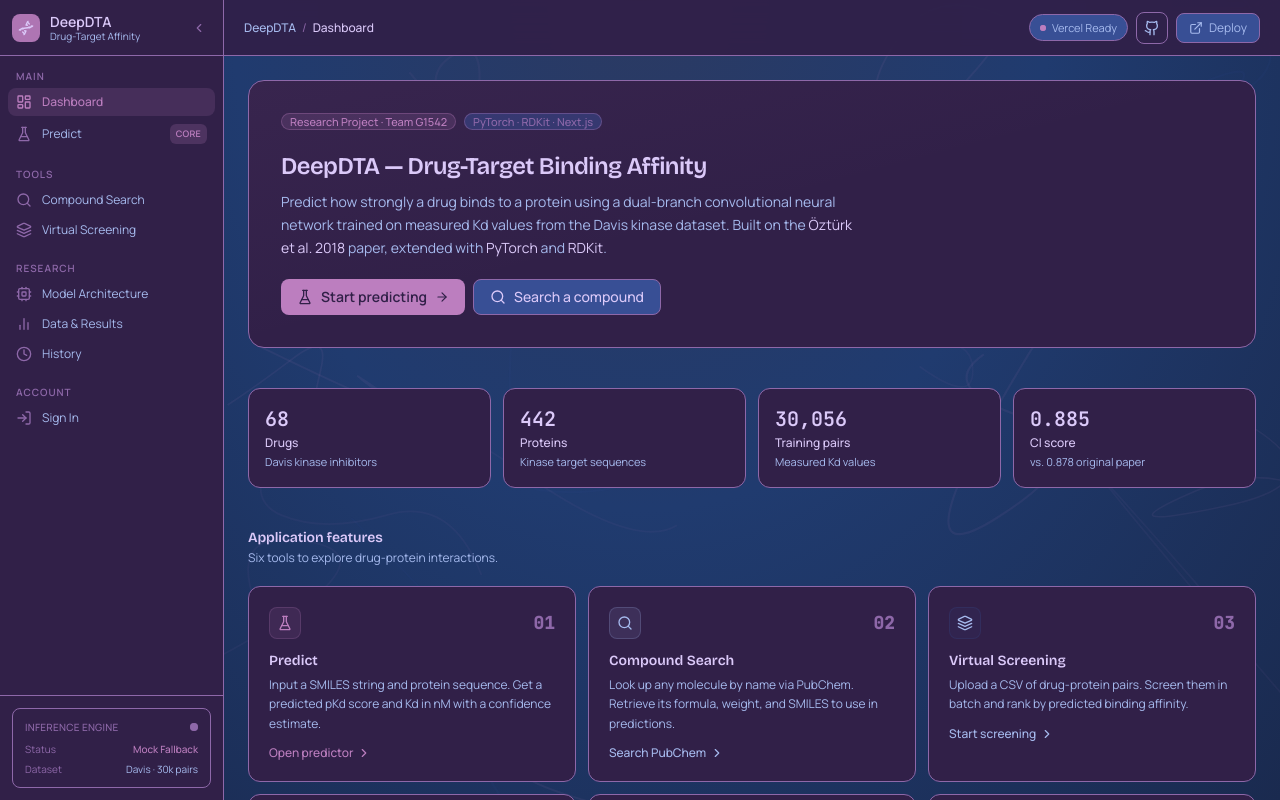
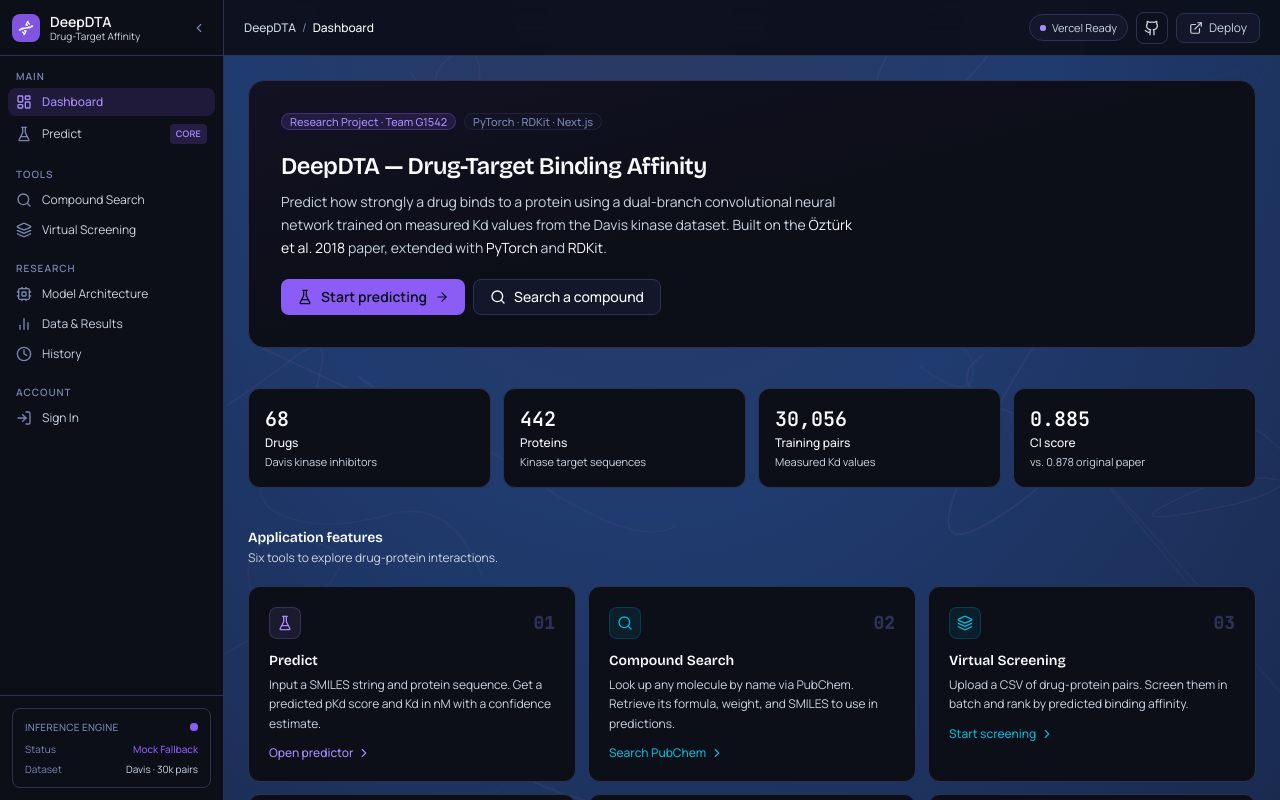
Before and after one commit to SC-Charan/DeepDTA-Plus, a Next.js app in the folder frontend/: page / in a window 1280 px wide. Built offline with nearby package versions, Linux system fonts and the light colour scheme; no server answers.

Commit message:
tailwind.config.ts

```diff
--- a/frontend/tailwind.config.ts
+++ b/frontend/tailwind.config.ts
@@ -1,46 +1,21 @@
 import type { Config } from "tailwindcss";
 
-// ── Core palette ────────────────────────────────────────────────────────────
 const palette = {
-  page: "#203B6F",
-  panel: "#312048",
-  secondary: "#384F95",
-  pixel: "#8E68A9",
-  accent: "#BC7EBF",
-  heading: "#DBC9F9",
-  body: "#A6BAEE",
+  bgBase: "#06070D",
+  bgSurface: "#0C0E18",
+  bgElevated: "#14172A",
+  bgHover: "#1B1F35",
+  borderSubtle: "#1F2338",
+  borderDefault: "#2D3252",
+  borderBright: "#404878",
+  accent: "#8B5CF6",
+  accentBright: "#A78BFA",
+  accentPink: "#EC4899",
+  accentCyan: "#06B6D4",
+  heading: "#F8FAFC",
+  body: "#CBD5E1",
+  muted: "#7A86B0",
 } as const;
-
-// ── Derived neutrals (for depth) ────────────────────────────────────────────
-const neutral = {
-  950: "#0F1A33",
-  900: "#1A2A4F",
-  800: "#2B3A63",
-  700: "#4A5A87",
-} as const;
-
-// ── Shadows (tinted with neutral-950, never pure black) ─────────────────────
-const shadowCard =
-  "0 1px 0 rgba(219, 201, 249, 0.04) inset, 0 8px 24px -12px rgba(15, 26, 51, 0.6)";
-const shadowCardHover =
-  "0 1px 0 rgba(219, 201, 249, 0.06) inset, 0 12px 28px -12px rgba(15, 26, 51, 0.7)";
-const shadowSm = "0 1px 2px 0 rgba(15, 26, 51, 0.35)";
-const shadowMd = "0 4px 12px -4px rgba(15, 26, 51, 0.5)";
-const shadowLg = "0 8px 24px -12px rgba(15, 26, 51, 0.6)";
-const shadowXl = "0 16px 36px -16px rgba(15, 26, 51, 0.7)";
-
-// Legacy alias scales, shared by zinc and slate
-const grey = {
-  100: palette.heading,
-  200: palette.heading,
-  300: palette.body,
-  400: palette.body,
-  500: neutral[700],
-  600: neutral[700],
-  700: palette.secondary,
-  800: palette.panel,
-  900: palette.panel,
-};
 
 const config: Config = {
   darkMode: "class",
@@ -50,223 +25,144 @@ const config: Config = {
     "./app/**/*.{js,ts,jsx,tsx,mdx}",
   ],
   theme: {
-    // Replaces Tailwind's default colours: the palette is the entire colour set.
     colors: {
       transparent: "transparent",
       current: "currentColor",
       inherit: "inherit",
 
-      // ── Semantic tokens ──────────────────────────────────────────────────
-      page: palette.page, // bg-page
-      panel: palette.panel, // bg-panel
-      secondary: palette.secondary, // bg-secondary
-      elevated: palette.panel, // bg-elevated
-      pixel: palette.pixel, // border-pixel
-      accent: palette.accent, // ring-accent, text-accent
-      heading: palette.heading, // text-heading
-      body: palette.body, // text-body
-      muted: neutral[700], // text-muted
+      // Semantic
+      page: palette.bgBase,
+      panel: palette.bgSurface,
+      secondary: palette.bgElevated,
+      pixel: palette.borderDefault,
+      accent: palette.accent,
+      "btn-accent": palette.accent,
+      "accent-bright": palette.accentBright,
+      "accent-pink": palette.accentPink,
+      "accent-cyan": palette.accentCyan,
+      heading: palette.heading,
+      body: palette.body,
+      muted: palette.muted,
+      "border-subtle": palette.borderSubtle,
+      "border-bright": palette.borderBright,
 
-      // Buttons (bg-btn-accent / bg-btn-secondary; see .btn-* in globals.css)
-      "btn-accent": {
-        DEFAULT: palette.accent,
-        hover: palette.heading,
-        text: palette.panel,
+      // Binding
+      "binding-veryhigh": { DEFAULT: palette.accentBright, text: palette.bgSurface },
+      "binding-high": { DEFAULT: palette.accentPink, text: palette.heading },
+      "binding-moderate": { DEFAULT: palette.accentCyan, text: palette.bgSurface },
+      "binding-none": { DEFAULT: palette.bgElevated, text: palette.muted },
+
+      // Legacy surfaces
+      background: palette.bgBase,
+      canvas: { DEFAULT: palette.bgBase, subtle: palette.bgSurface, inset: palette.bgSurface, overlay: palette.bgElevated },
+      surface: { DEFAULT: palette.bgBase, card: palette.bgSurface, elevated: palette.bgElevated, overlay: palette.bgElevated, border: palette.borderDefault, hover: palette.bgElevated },
+      fg: { DEFAULT: palette.heading, muted: palette.body, subtle: palette.muted, on_emphasis: palette.bgBase },
+
+      // Legacy families → remapped to palette
+      white: palette.heading,
+      black: palette.bgBase,
+      zinc: { 100: palette.heading, 200: palette.heading, 300: palette.body, 400: palette.body, 500: palette.muted, 600: palette.muted, 700: palette.borderDefault, 800: palette.bgElevated, 900: palette.bgSurface },
+      slate: { 100: palette.heading, 200: palette.heading, 300: palette.body, 400: palette.body, 500: palette.muted, 600: palette.muted, 700: palette.borderDefault, 800: palette.bgElevated, 900: palette.bgSurface },
+      gray: { 100: palette.heading, 200: palette.heading, 300: palette.body, 400: palette.body, 500: palette.muted, 600: palette.muted, 700: palette.borderDefault, 800: palette.bgElevated, 900: palette.bgSurface },
+      neutral: { 50: palette.heading, 100: palette.heading, 200: palette.heading, 300: palette.body, 400: palette.body, 500: palette.muted, 600: palette.muted, 700: palette.borderDefault, 800: palette.bgElevated, 900: palette.bgSurface, 950: palette.bgBase },
+      blue: { 300: palette.body, 400: palette.accentCyan, 500: palette.accentCyan, 600: palette.accentCyan },
+      cyan: { 300: palette.body, 400: palette.accentCyan, 500: palette.accentCyan },
+      sky: { 400: palette.accentCyan, 500: palette.accentCyan },
+      emerald: { 300: palette.accentBright, 400: palette.accentBright, 500: palette.accentBright },
+      green: { 300: palette.accentBright, 400: palette.accentBright, 500: palette.accentBright },
+      red: { 300: palette.accentPink, 400: palette.accentPink, 500: palette.accentPink },
+      rose: { 400: palette.accentPink, 500: palette.accentPink },
+      purple: { 300: palette.accentBright, 400: palette.accent, 500: palette.accent },
+      violet: { 400: palette.accent, 500: palette.accent },
+      pink: { 400: palette.accentPink, 500: palette.accentPink },
+      orange: { 300: palette.accent, 400: palette.accent, 500: palette.accent },
+      amber: { 300: palette.accent, 400: palette.accent, 500: palette.accent },
+      yellow: { 400: palette.accent, 500: palette.accent },
+      indigo: { 400: palette.accent, 500: palette.accent },
+
+      brand: {
+        50: palette.heading, 100: palette.heading, 200: palette.body,
+        300: palette.accentBright, 400: palette.accentBright, 500: palette.accent,
+        600: palette.accent, 700: palette.accent, 800: palette.bgElevated,
+        900: palette.bgSurface, accent: palette.accent, emphasis: palette.accentBright,
+        muted: palette.muted,
       },
-      "btn-secondary": {
-        DEFAULT: palette.secondary,
-        hover: neutral[700],
-        text: palette.heading,
-      },
-
-      // Binding-status tokens
-      "binding-veryhigh": { DEFAULT: "#DBC9F9", text: "#312048" },
-      "binding-high": { DEFAULT: "#BC7EBF", text: "#312048" },
-      "binding-moderate": { DEFAULT: "#A6BAEE", text: "#312048" },
-      "binding-none": { DEFAULT: "#384F95", text: "#A6BAEE", border: "#8E68A9" },
-
-      // Neutrals. 700–950 are the derived neutrals; 50–600 are legacy aliases.
-      neutral: {
-        50: palette.heading,
-        100: palette.heading,
-        200: palette.heading,
-        300: palette.body,
-        400: palette.body,
-        500: palette.pixel,
-        600: palette.pixel,
-        700: neutral[700],
-        800: neutral[800],
-        900: neutral[900],
-        950: neutral[950],
-      },
-
-      // ── LEGACY ALIASES ───────────────────────────────────────────────────
-      // Existing pages use these class names. Remove once the page restyles
-      // are applied.
-      white: palette.heading,
-      black: neutral[950],
-      zinc: grey,
-      slate: grey,
-      blue: { 300: palette.body, 400: palette.body, 500: palette.secondary },
-      cyan: { 300: palette.body, 400: palette.body, 500: palette.secondary },
-      emerald: { 300: palette.accent, 400: palette.accent, 500: palette.accent },
-      green: { 300: palette.accent, 400: palette.accent, 500: palette.accent },
-      red: { 300: palette.accent, 400: palette.accent, 500: palette.accent },
-      purple: { 300: palette.heading, 400: palette.accent, 500: palette.pixel },
-      orange: { 300: palette.heading, 400: palette.accent, 500: palette.pixel },
-      amber: { 300: palette.heading, 400: palette.accent, 500: palette.pixel },
-      yellow: { 400: palette.accent, 500: palette.pixel },
-
-      // Older semantic names carried over from the pixel config, still mapped
-      // onto the palette so nothing renders off-palette.
-      background: palette.page,
-      canvas: {
-        DEFAULT: palette.page,
-        subtle: palette.panel,
-        inset: palette.panel,
-        overlay: palette.secondary,
-      },
-      surface: {
-        DEFAULT: palette.page,
-        card: palette.panel,
-        elevated: palette.secondary,
-        overlay: palette.secondary,
-        border: palette.pixel,
-        hover: palette.secondary,
-      },
-      fg: {
-        DEFAULT: palette.heading,
-        muted: palette.body,
-        subtle: palette.pixel,
-        on_emphasis: palette.panel,
-      },
-      brand: {
-        50: palette.heading,
-        100: palette.heading,
-        200: palette.heading,
-        300: palette.accent,
-        400: palette.accent,
-        500: palette.accent,
-        600: palette.accent,
-        700: palette.pixel,
-        800: palette.secondary,
-        900: palette.panel,
-        accent: palette.accent,
-        emphasis: palette.heading,
-        muted: palette.pixel,
-      },
-      teal: {
-        50: palette.heading,
-        300: palette.body,
-        400: palette.body,
-        500: palette.body,
-        600: palette.body,
-        700: palette.secondary,
-        accent: palette.body,
-      },
-      danger: {
-        DEFAULT: palette.heading,
-        muted: palette.pixel,
-        subtle: palette.secondary,
-        emphasis: palette.accent,
-      },
+      teal: { 50: palette.heading, 300: palette.accentCyan, 400: palette.accentCyan, 500: palette.accentCyan, 600: palette.accentCyan, 700: palette.bgElevated, accent: palette.accentCyan },
+      danger: { DEFAULT: palette.accentPink, muted: palette.muted, subtle: palette.bgElevated, emphasis: palette.accentPink },
     },
 
     borderRadius: {
-      none: "0",
-      sm: "6px",
-      DEFAULT: "8px",
-      md: "8px",
-      lg: "12px",
-      xl: "16px",
-      "2xl": "16px",
-      "3xl": "16px",
-      full: "9999px",
+      none: "0", sm: "4px", DEFAULT: "8px", md: "8px", lg: "12px",
+      xl: "16px", "2xl": "20px", "3xl": "24px", full: "9999px",
     },
 
-    // Soft outer shadows plus a 1px top highlight. No bevels, no glow.
     boxShadow: {
       none: "none",
-      sm: shadowSm,
-      DEFAULT: shadowCard,
-      md: shadowMd,
-      lg: shadowLg,
-      xl: shadowXl,
-      "2xl": shadowXl,
-      inner: "none",
-      card: shadowCard,
-      "card-hover": shadowCardHover,
-
-      // Legacy names from the pixel config
-      bevel: shadowCard,
-      "bevel-secondary": shadowCard,
-      "bevel-sunken": "none",
-      "bevel-accent": shadowCard,
-      "bevel-accent-pressed": "none",
-      "glow-sm": "none",
-      glow: "none",
-      "glow-teal": "none",
-      z1: shadowSm,
-      z2: shadowMd,
-      z3: shadowLg,
-      z4: shadowXl,
+      sm: "0 1px 2px rgba(0,0,0,0.5)",
+      DEFAULT: "0 4px 16px rgba(0,0,0,0.5)",
+      md: "0 8px 24px rgba(0,0,0,0.5)",
+      lg: "0 16px 40px rgba(0,0,0,0.6)",
+      xl: "0 24px 60px rgba(0,0,0,0.7)",
+      inner: "inset 0 1px 0 rgba(248,250,252,0.06)",
+      glow: "0 0 30px -5px rgba(139, 92, 246, 0.5)",
+      "glow-sm": "0 0 20px -5px rgba(139, 92, 246, 0.4)",
+      "glow-accent": "0 0 40px -10px rgba(167, 139, 250, 0.6)",
+      "glow-pink": "0 0 30px -5px rgba(236, 72, 153, 0.5)",
+      "glow-cyan": "0 0 30px -5px rgba(6, 182, 212, 0.5)",
+      card: "0 8px 24px rgba(0,0,0,0.5), inset 0 1px 0 rgba(248,250,252,0.04)",
+      "card-hover": "0 16px 40px rgba(0,0,0,0.6), inset 0 1px 0 rgba(248,250,252,0.06)",
+      z1: "0 2px 8px rgba(0,0,0,0.4)",
+      z2: "0 4px 16px rgba(0,0,0,0.5)",
+      z3: "0 8px 24px rgba(0,0,0,0.5)",
+      z4: "0 16px 40px rgba(0,0,0,0.6)",
     },
 
     extend: {
       fontFamily: {
-        sans: [
-          "var(--font-body)",
-          "ui-sans-serif",
-          "system-ui",
-          "-apple-system",
-          "Segoe UI",
-          "sans-serif",
-        ],
-        body: [
-          "var(--font-body)",
-          "ui-sans-serif",
-          "system-ui",
-          "-apple-system",
-          "Segoe UI",
-          "sans-serif",
-        ],
-        heading: [
-          "var(--font-heading)",
-          "ui-sans-serif",
-          "system-ui",
-          "-apple-system",
-          "Segoe UI",
-          "sans-serif",
-        ],
-        mono: [
-          "var(--font-mono)",
-          "ui-monospace",
-          "SFMono-Regular",
-          "Menlo",
-          "Consolas",
-          "monospace",
-        ],
-        // Legacy: `font-pixel` now resolves to the heading face
-        pixel: [
-          "var(--font-heading)",
-          "ui-sans-serif",
-          "system-ui",
-          "sans-serif",
-        ],
+        sans: ["var(--font-body)", "system-ui", "sans-serif"],
+        body: ["var(--font-body)", "system-ui", "sans-serif"],
+        heading: ["var(--font-heading)", "system-ui", "sans-serif"],
+        mono: ["var(--font-mono)", "ui-monospace", "monospace"],
       },
-
-      // Default border colour (bare `border`, `divide-*`)
-      borderColor: {
-        DEFAULT: neutral[800],
+      fontSize: {
+        xs: ["0.75rem", { lineHeight: "1rem" }],
+        sm: ["0.875rem", { lineHeight: "1.25rem" }],
+        base: ["1rem", { lineHeight: "1.5" }],
+        lg: ["1.125rem", { lineHeight: "1.75rem" }],
+        xl: ["1.25rem", { lineHeight: "1.75rem" }],
+        "2xl": ["1.5rem", { lineHeight: "2rem" }],
+        "3xl": ["1.875rem", { lineHeight: "2.25rem" }],
+        "4xl": ["2.25rem", { lineHeight: "2.5rem" }],
+        "5xl": ["3rem", { lineHeight: "1.1" }],
+        "6xl": ["3.75rem", { lineHeight: "1.1" }],
       },
-
-      // Focus rings: restores ring utilities so focus:ring-2 etc. work
-      ringWidth: {
-        DEFAULT: "3px",
+      borderColor: ({ theme }) => ({
+        ...(theme("colors") as Record<string, unknown>),
+        DEFAULT: palette.borderDefault,
+      }),
+      backgroundImage: {
+        "gradient-radial": "radial-gradient(var(--tw-gradient-stops))",
+        "gradient-accent": "linear-gradient(135deg, #8B5CF6 0%, #EC4899 100%)",
+        "gradient-accent-soft": "linear-gradient(135deg, rgba(139,92,246,0.15) 0%, rgba(236,72,153,0.15) 100%)",
+        "grid-faint": "linear-gradient(rgba(248,250,252,0.03) 1px, transparent 1px), linear-gradient(90deg, rgba(248,250,252,0.03) 1px, transparent 1px)",
       },
-      ringColor: {
-        DEFAULT: palette.accent,
+      backgroundSize: { grid: "40px 40px" },
+      keyframes: {
+        "orb-1": { "0%, 100%": { transform: "translate(0, 0) scale(1)" }, "50%": { transform: "translate(8%, 6%) scale(1.15)" } },
+        "orb-2": { "0%, 100%": { transform: "translate(0, 0) scale(1.1)" }, "50%": { transform: "translate(-8%, 10%) scale(0.95)" } },
+        "orb-3": { "0%, 100%": { transform: "translate(0, 0) scale(1)" }, "50%": { transform: "translate(6%, -10%) scale(1.1)" } },
+        "fade-in": { "0%": { opacity: "0", transform: "translateY(8px)" }, "100%": { opacity: "1", transform: "translateY(0)" } },
+        shimmer: { "0%": { backgroundPosition: "-200% 0" }, "100%": { backgroundPosition: "200% 0" } },
       },
+      animation: {
+        "orb-1": "orb-1 25s ease-in-out infinite",
+        "orb-2": "orb-2 30s ease-in-out infinite",
+        "orb-3": "orb-3 20s ease-in-out infinite",
+        "fade-in": "fade-in 300ms ease-out",
+        shimmer: "shimmer 2s linear infinite",
+      },
+      transitionTimingFunction: { DEFAULT: "cubic-bezier(0.4, 0, 0.2, 1)" },
+      transitionDuration: { DEFAULT: "200ms" },
     },
   },
   plugins: [],
```
